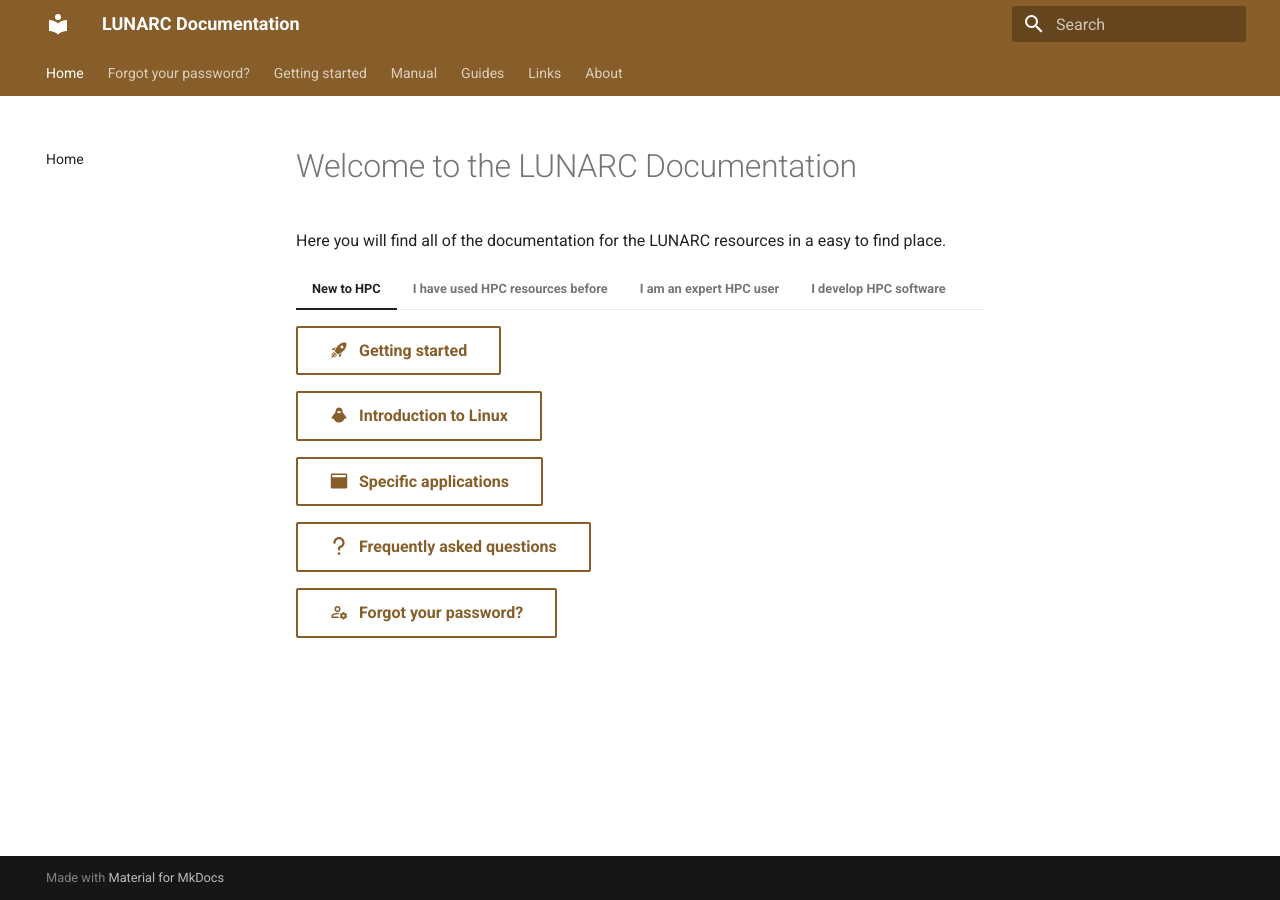
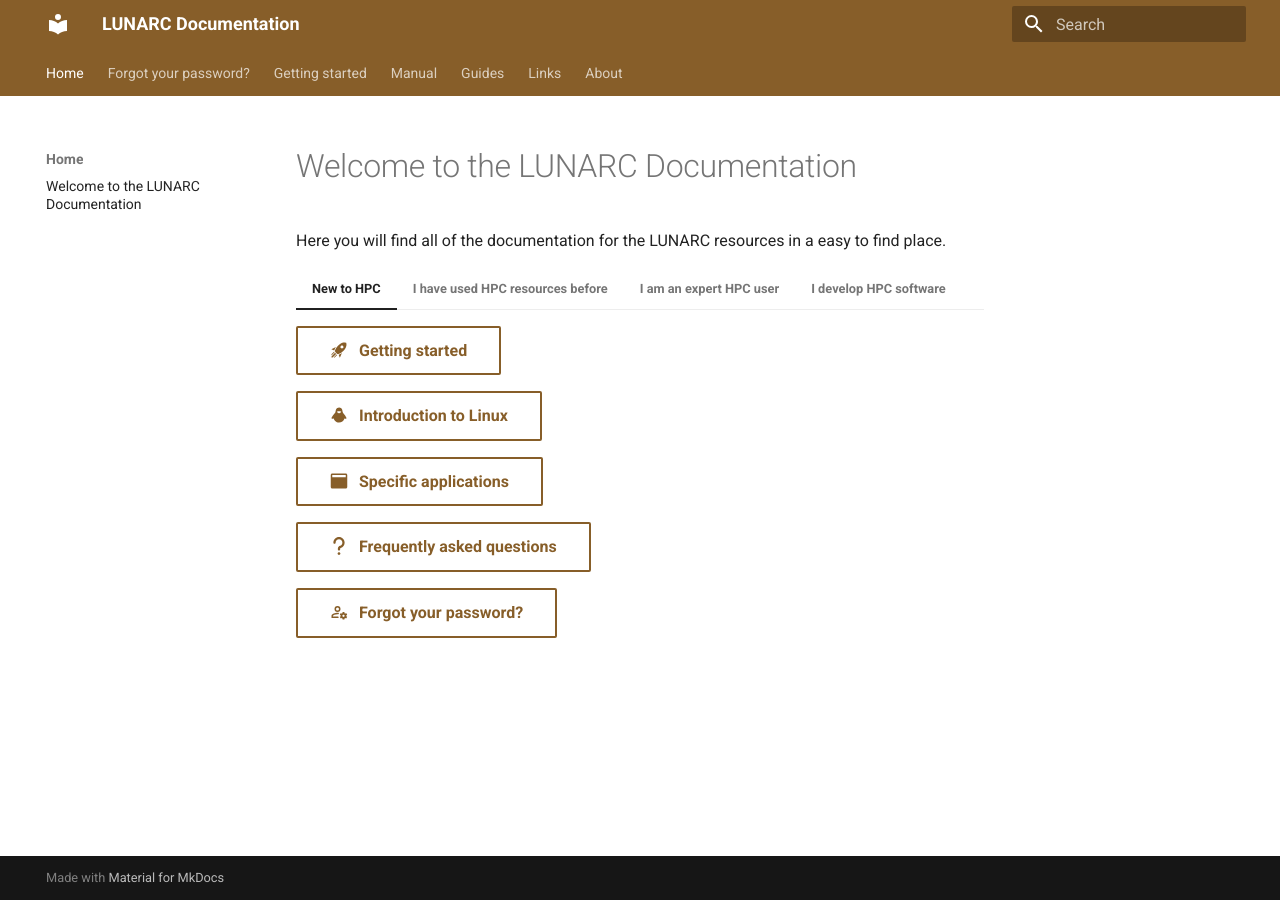
Before and after one commit to lunarc/lunarc_docs, an MkDocs documentation site: the page built from docs/index.md, in a window 1280 px wide. Built offline with MkDocs 1.6.1 and Material for MkDocs 9.7.7, drawn with Linux system fonts in a browser that asks for light colours; comment, search, counter and statistics services are not loaded.

Commit message:
Update mkdocs.yml
updated links to get a more coherent look in left menu

```diff
--- a/mkdocs.yml
+++ b/mkdocs.yml
@@ -1,7 +1,9 @@
 site_name: LUNARC Documentation
 nav:
-- Home: index.md
-- Forgot your password?: intro/lost_password.md
+- Home:
+  - Welcome to the LUNARC Documentation: index.md
+- Forgot your password?:
+  - Resetting your password: intro/lost_password.md
 - Getting started:
   - Creating a password for your account: getting_started/login_password.md
   - Activating Pocket Pass authenticator: getting_started/authenticator_howto.md
```
